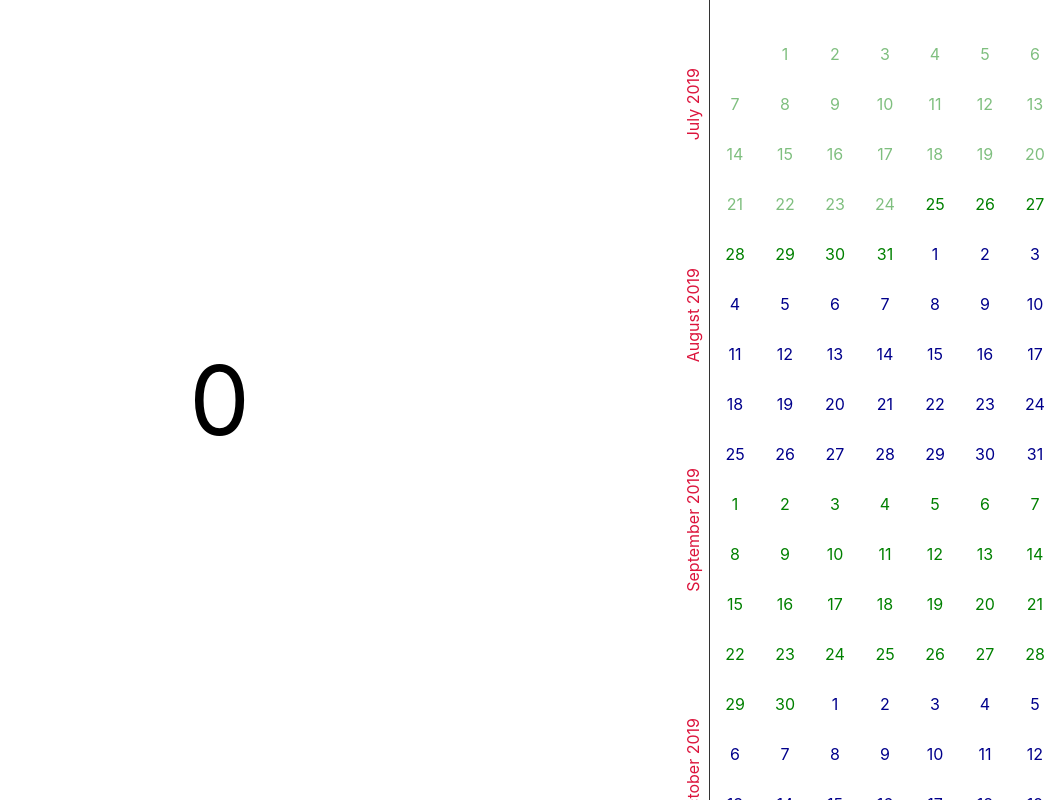
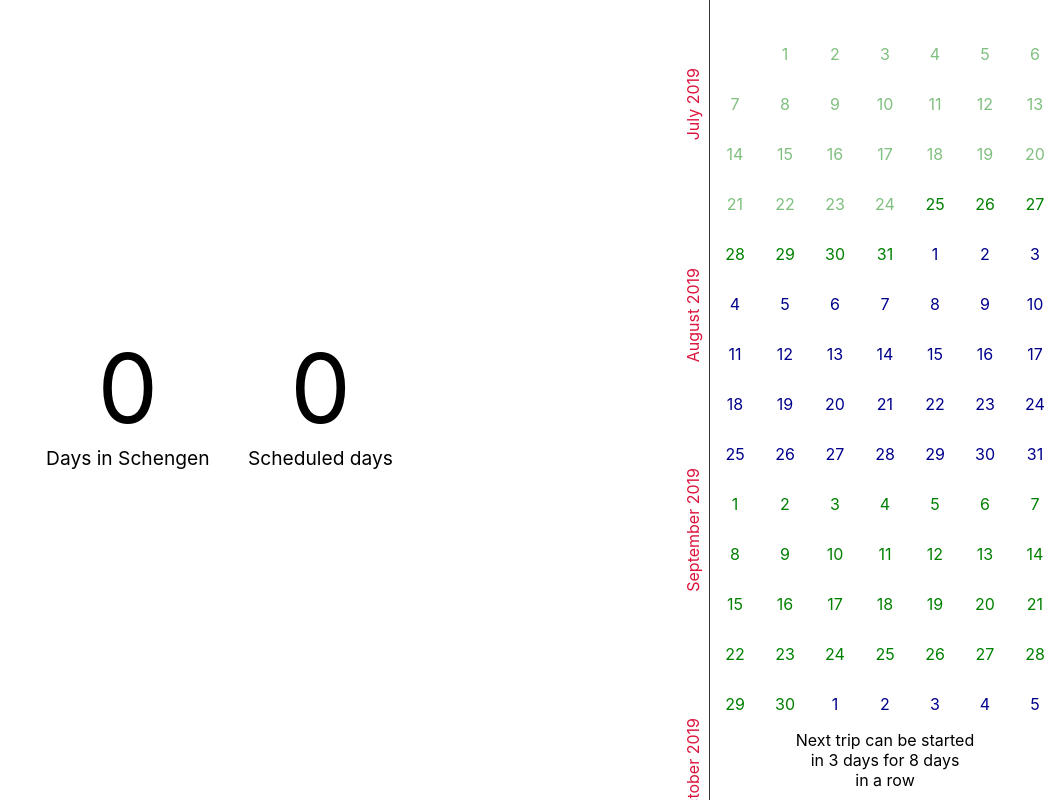
Before and after one commit to yfix/schengen, a React (Create React App) app: page / in a window 1280 px wide. Shown: the whole page, without its empty margins (220-1280 px from the left). Built offline with nearby package versions, Linux system fonts and the light colour scheme.

Commit message:
Store selected dates

```diff
--- a/src/App.css
+++ b/src/App.css
@@ -4,12 +4,8 @@
   display: flex;
 }
 
-.Counter {
-  font-size: 6em;
+.Summary {
   flex: 1;
-  display: flex;
-  justify-content: center;
-  align-items: center;
 }
 
 .Calendar {
--- a/src/App.jsx
+++ b/src/App.jsx
@@ -1,41 +1,12 @@
-import React, { useState } from 'react';
+import React from 'react';
 import './App.css';
+import useStorage from './useStorage';
 import Calendar from './Calendar';
-
-const countSelected = days => days.filter(d => d.selected).length;
-
-const collectDays = () => {
-  const now = new Date();
-  /** @type {Array<{ date: Date, today?: boolean, disabled?: boolean, selected?: boolean }>} */
-  const days = [];
-
-  for (let i = 180; i--;)
-    days.push({ date: new Date(now.getFullYear(), now.getMonth(), now.getDate() - i) });
-
-  days[days.length - 1].today = true;
-
-  do {
-    const firstDay = days[0].date;
-    const prevDay = new Date(firstDay.getFullYear(), firstDay.getMonth(), firstDay.getDate() - 1);
-    if (prevDay.getMonth() !== firstDay.getMonth())
-        break;
-    days.unshift({ date: prevDay, disabled: true });
-  } while (true);
-
-
-  do {
-    const lastDay = days[days.length - 1].date;
-    const nextDay = new Date(lastDay.getFullYear(), lastDay.getMonth(), lastDay.getDate() + 1);
-    if (nextDay.getMonth() !== lastDay.getMonth())
-        break;
-    days.push({ date: nextDay, disabled: true });
-  } while (true);
-
-  return days;
-};
+import Summary from './Summary';
+import collectDays from './collectDays';
 
 const App = () => {
-  const [days, updateDays] = useState(collectDays());
+  const [days, updateDays] = useStorage('days', collectDays);
 
   const toggleSelection = day => {
     if (day.disabled)
@@ -45,7 +16,7 @@ const App = () => {
 
   return (
     <div className="App">
-      <div className="Counter">{countSelected(days)}</div>
+      <Summary days={days} />
       <Calendar days={days} toggleSelection={toggleSelection} />
     </div>
   );
--- a/src/Calendar.css
+++ b/src/Calendar.css
@@ -3,7 +3,7 @@
   user-select: none;
 }
 
-.CalendarList {
+.Calendar-List {
   position: relative;
   width: 350px;
   border-left: 1px solid #333;
--- a/src/Calendar.jsx
+++ b/src/Calendar.jsx
@@ -3,9 +3,9 @@ import './Calendar.css';
 
 const monthsNames = ['January', 'February', 'March', 'April', 'May', 'June', 'July', 'August', 'September', 'October', 'November', 'December'];
 
-const formatMonth = d => `${monthsNames[d.getMonth()]} ${d.getFullYear()}`;
+const formatMonth = d => `${monthsNames[d.month]} ${d.year}`;
 
-const dayClassName = day => `Day ${day.date.getMonth() % 2 ? 'Day-Odd' : 'Day-Even'}${day.disabled ? ' Day-Disabled' : ''}${day.selected ? ' Day-Selected' : ''}${day.today ? ' Day-Today' : ''}`;
+const dayClassName = day => `Day ${day.date.month % 2 ? 'Day-Odd' : 'Day-Even'}${day.disabled ? ' Day-Disabled' : ''}${day.selected ? ' Day-Selected' : ''}${day.today ? ' Day-Today' : ''}`;
 
 const repeat = (times, fn) => {
   const results = [];
@@ -15,25 +15,30 @@ const repeat = (times, fn) => {
 };
 
 /**
- * @typedef {{ date: Date, today?: boolean, disabled?: boolean, selected?: boolean }} Day
+ * @typedef {{ date: FlatDate, today?: boolean, disabled?: boolean, selected?: boolean }} Day
  * @param {object} props
  * @param {Array<Day>} props.days
  * @param {(day: Day) => void} props.toggleSelection
  */
 const Calendar = ({ days, toggleSelection }) => (
   <div className="Calendar">
-    <div className="CalendarList">
-      {repeat(days[0].date.getDay(), i => <div key={i} className="Day Day-Empty"></div>)}
+    <div className="Calendar-List">
+      {repeat(days[0].date.day, i => <div key={i} className="Day Day-Empty"></div>)}
       {days.map(day => (
         <>
-          {day.date.getDate() === 1
+          {day.date.date === 1
             ? <div className="Month">{formatMonth(day.date)}</div>
             : undefined}
-          <div key={day.date.toString()} onClick={() => toggleSelection(day)} className={dayClassName(day)}>
-            {day.date.getDate()}
+          <div key={day.date.toString() + Math.random()} onClick={() => toggleSelection(day)} className={dayClassName(day)}>
+            {day.date.date}
           </div>
         </>
       ))}
+    </div>
+    <div style={{ position: 'absolute', bottom: 0, textAlign: 'center', width: '350px', right: 0, background: '#fff', padding: '10px', boxSizing: 'border-box' }}>
+      <div>Next trip can be started</div>
+      <div>in 3 days for 8 days</div>
+      <div>in a row</div>
     </div>
   </div>
 );
--- /dev/null
+++ b/src/Summary.css
@@ -0,0 +1,16 @@
+.Summary {
+  font-size: 6em;
+  display: flex;
+  justify-content: center;
+  align-items: center;
+}
+
+.Summary-Section {
+  margin: .2em;
+  text-align: center;
+}
+
+.Summary-Label {
+  display: block;
+  font-size: 20%;
+}
--- /dev/null
+++ b/src/Summary.jsx
@@ -0,0 +1,18 @@
+import React from 'react';
+import './Summary.css';
+import countSelected from './countSelected';
+
+const Summary = ({ days }) => (
+  <div className="Summary">
+    <div className="Summary-Section">
+      <span>{countSelected(days)}</span>
+      <span className="Summary-Label">Days in Schengen</span>
+    </div>
+    <div className="Summary-Section">
+      <span>0</span>
+      <span className="Summary-Label">Scheduled days</span>
+    </div>
+  </div>
+);
+
+export default Summary;
--- /dev/null
+++ b/src/collectDays.js
@@ -0,0 +1,51 @@
+/**
+ * @typedef {{ year: number, month: number, date: number, day: number, toString(): string }} FlatDate
+ * @param {number} year
+ * @param {number} month
+ * @param {number} date
+ * @returns {FlatDate}
+ */
+const date = (year, month, date) => {
+  const d = new Date(year, month, date);
+  return {
+    year: d.getFullYear(),
+    month: d.getMonth(),
+    date: d.getDate(),
+    day: d.getDay(),
+    toString() {
+      return `${this.year}-${this.month}-${this.date}`;
+    }
+  };
+};
+
+const collectDays = () => {
+  const now = new Date();
+  /** @type {Array<{ date: FlatDate, today?: boolean, disabled?: boolean, selected?: boolean }>} */
+  const days = [];
+
+  for (let i = 180; i--;)
+    days.push({ date: date(now.getFullYear(), now.getMonth(), now.getDate() - i) });
+
+  days[days.length - 1].today = true;
+
+  do {
+    const firstDay = days[0].date;
+    const prevDay = date(firstDay.year, firstDay.month, firstDay.date - 1);
+    if (prevDay.month !== firstDay.month)
+        break;
+    days.unshift({ date: prevDay, disabled: true });
+  } while (true);
+
+
+  do {
+    const lastDay = days[days.length - 1].date;
+    const nextDay = date(lastDay.year, lastDay.month, lastDay.date + 1);
+    if (nextDay.month !== lastDay.month)
+        break;
+    days.push({ date: nextDay, disabled: true });
+  } while (true);
+
+  return days;
+};
+
+export default collectDays;
--- /dev/null
+++ b/src/countSelected.js
@@ -0,0 +1,3 @@
+const countSelected = days => days.filter(d => d.selected).length;
+
+export default countSelected;
--- /dev/null
+++ b/src/storage.js
@@ -0,0 +1,21 @@
+const createStorage = prefix => ({
+  /**
+   * @param {string} key
+   * @param {any} value
+   */
+  set(key, value) {
+    localStorage.setItem(`${prefix}/${key}`, JSON.stringify(value));
+  },
+
+  /**
+   * @param {string} key
+   * @param {function | any} defaultValue
+   */
+  get(key, defaultValue) {
+    if (localStorage.hasOwnProperty(`${prefix}/${key}`))
+      return JSON.parse(localStorage.getItem(`${prefix}/${key}`))
+    return typeof defaultValue === 'function' ? defaultValue() : defaultValue;
+  }
+});
+
+export default createStorage;
--- /dev/null
+++ b/src/useStorage.js
@@ -0,0 +1,21 @@
+import { useState } from 'react';
+import createStorage from './storage';
+
+const storage = createStorage('schengen');
+
+/**
+ * @param {string} key
+ * @param {function | any} defaultValue
+ */
+const useStorage = (key, defaultValue) => {
+  const [value, set] = useState(storage.get(key, defaultValue));
+
+  const update = newValue => {
+    storage.set(key, newValue);
+    set(newValue);
+  };
+
+  return [value, update];
+};
+
+export default useStorage;
```
